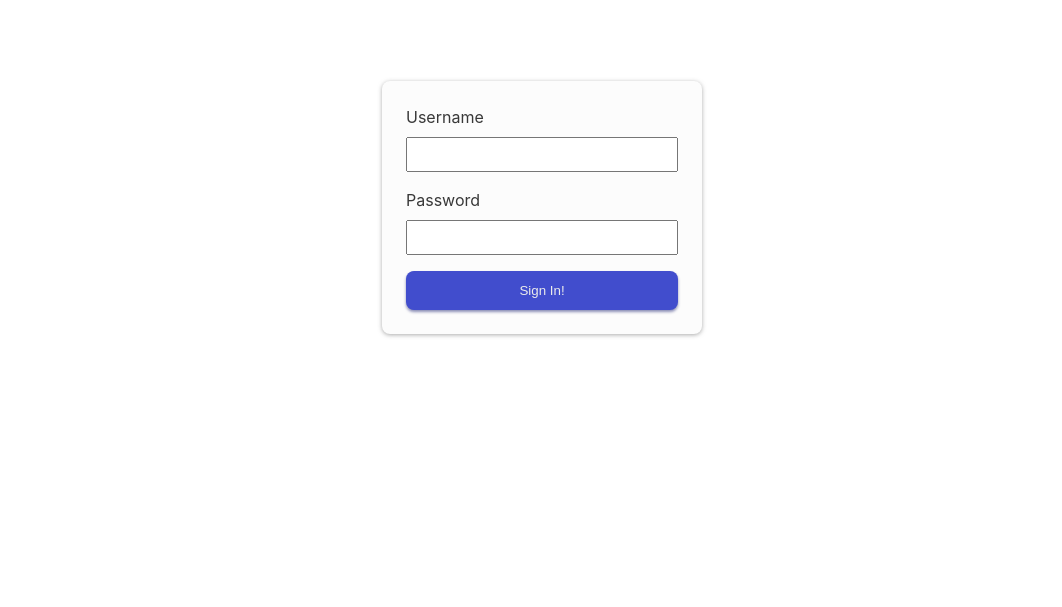
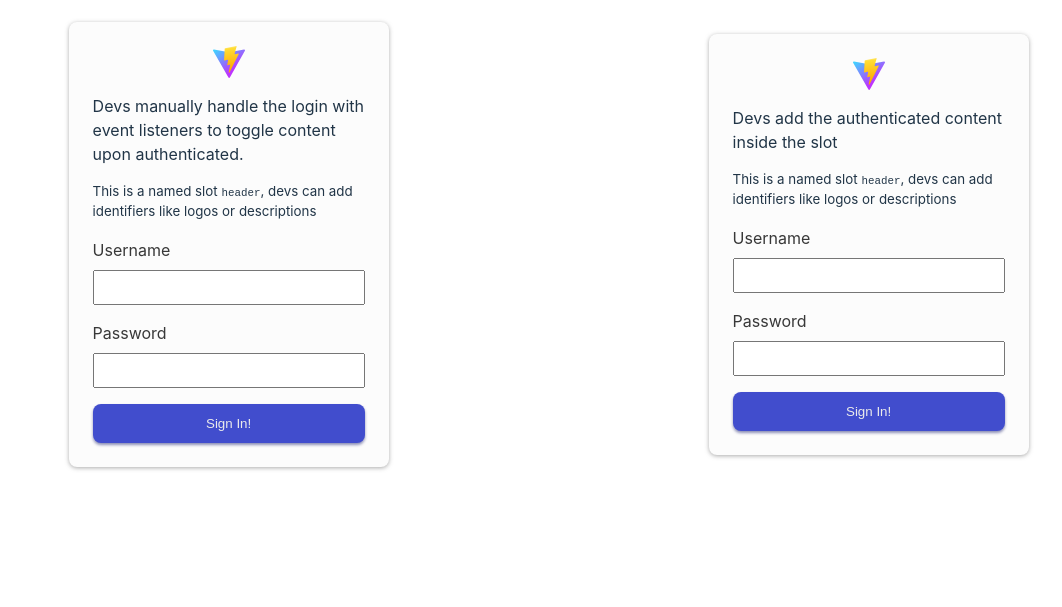
Before and after one commit to iantomarcello/simple-auth, a website built with Vite: page index.html in a window 1280 px wide. Shown: the part 193-800 px from the top of the page, without its empty margins (98-1160 px from the left). Built offline with nearby package versions, Linux system fonts and the light colour scheme.

Commit message:
refactor: improve index to showcase

```diff
--- a/index.html
+++ b/index.html
@@ -9,15 +9,38 @@
     <script type="module" src="/src/simple-auth.ts"></script>
   </head>
   <body>
-    <simple-auth id="sa">
+    <main>
+      <div class="center">
+        <h1>With <code>no-collapse</code> attribute</h1>
+        <simple-auth id="sa" no-collapse>
+          <div class="center" slot="header">
             <img src="vite.svg" alt="">
-      <p>Simple Auth!</p>
+            <p>Devs manually handle the login with event listeners to toggle content upon authenticated.</p>
+            <small>This is a named slot <code>header</code>, devs can add identifiers like logos or descriptions</small>
+          </div>
         </simple-auth>
+        <p id="success" hidden>You have logged in!</p>
         <script>
           sa.addEventListener('auth-error', () => console.log('ERROR'))
-      sa.addEventListener('auth-success', () => console.log('hi'))
+          sa.addEventListener('auth-success', () => {
+            sa.style.display = 'none';
+            success.hidden = false;
+          })
           // Set the hash via attribute or programmatically. Only the first set works.
-      sa.hash = 'somehash';
+          sa.hash = 'someLongHash';
         </script>
+      </div>
+      <div class="center">
+        <h1>With Slot</h1>
+        <simple-auth id="sa2" hash="someLongHash">
+          <div class="center" slot="header">
+            <img src="vite.svg" alt="">
+            <p>Devs add the authenticated content inside the slot</p>
+            <small>This is a named slot <code>header</code>, devs can add identifiers like logos or descriptions</small>
+          </div>
+          <p>You have logged in!</p>
+        </simple-auth>
+      </div>
+    </main>
   </body>
 </html>
--- a/src/index.css
+++ b/src/index.css
@@ -37,3 +37,28 @@ body {
     background-color: #ffffff;
   }
 }
+
+main {
+  width: 100%;
+  height: 100%;
+  display: flex;
+  align-items: center;
+  justify-content: center;
+
+  > * {
+    flex-grow: 1;
+  }
+
+  @media (width < 700px) {
+    flex-direction: column;
+  };
+}
+
+.center {
+  display: flex;
+  align-items: center;
+  justify-content: center;
+  flex-grow: 1;
+  flex-direction: column;
+  margin-bottom: 1rem;
+}
```
Lines whose indentation alone changed are shown as unchanged.
